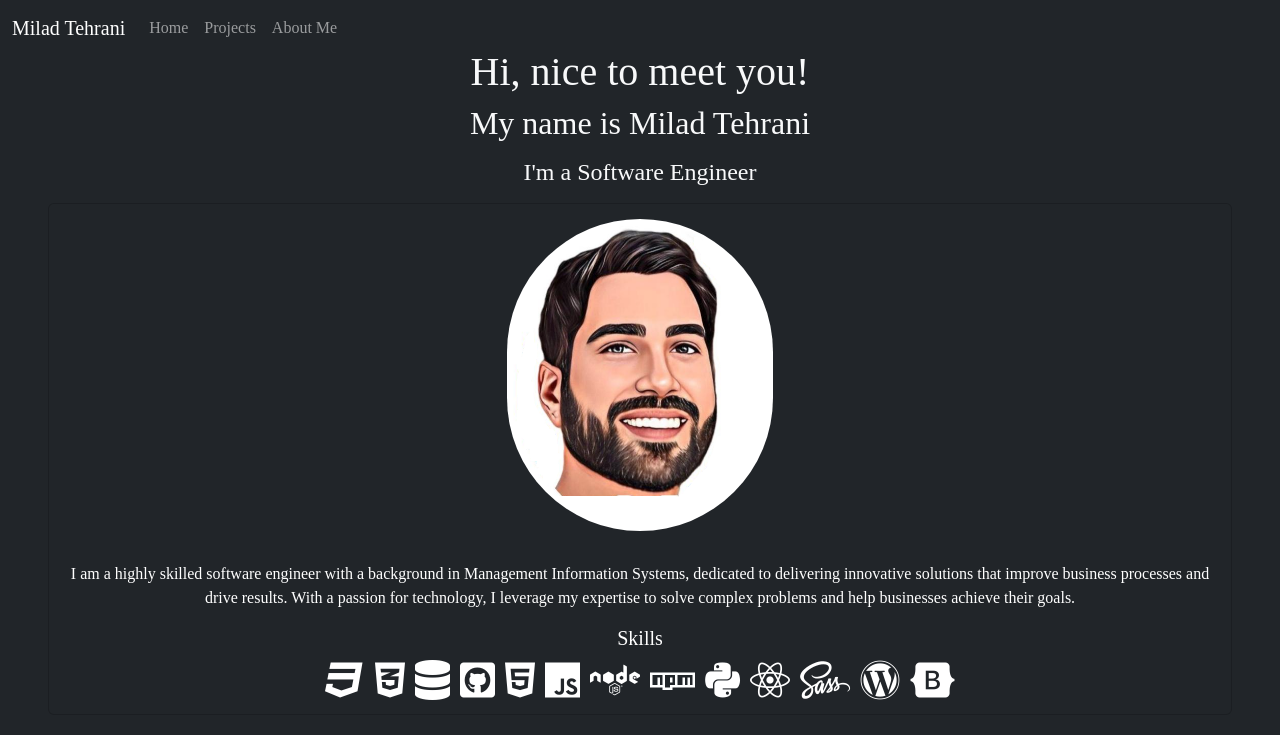
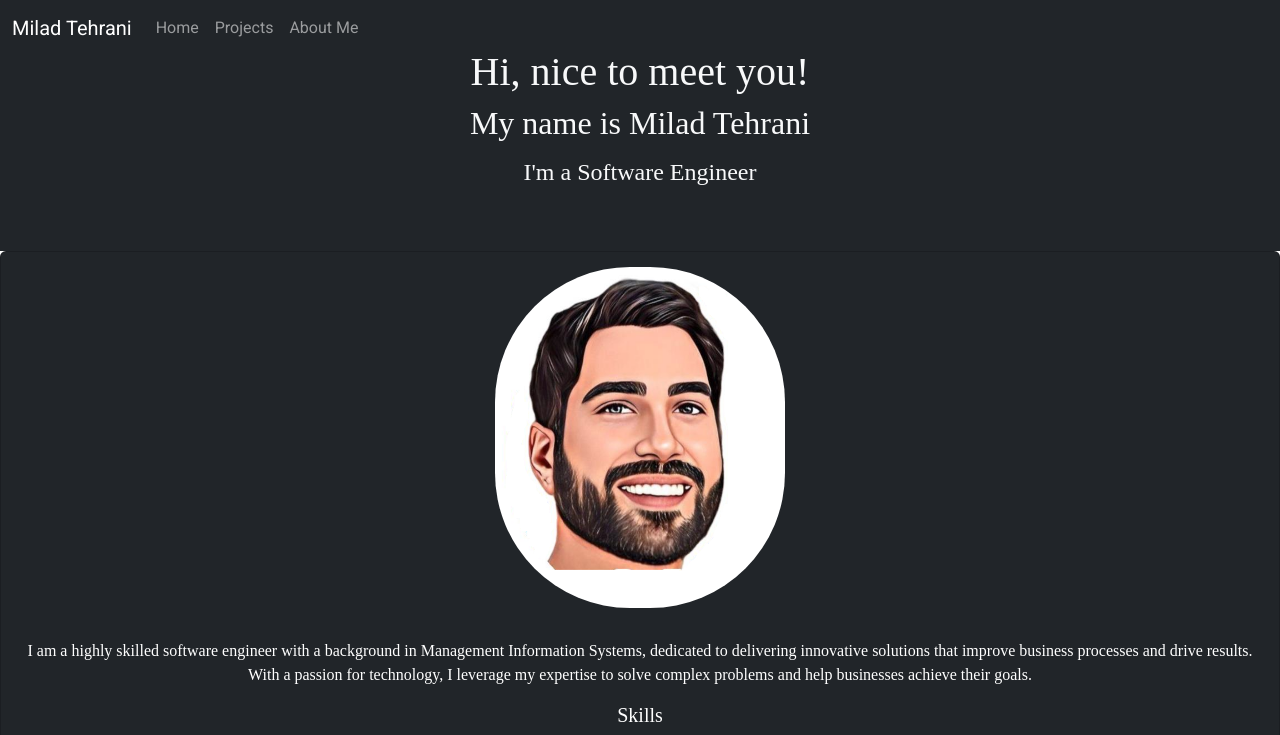
Before and after one commit to tehranimilad/Portfolio.v3, a React (Create React App) app in the folder frontend/: page /projects in a window 1280 px wide. Shown: the top 735 px of the page. Built offline with nearby package versions, Linux system fonts and the light colour scheme.

Commit message:
optimizing positioning of honmepage div

```diff
--- a/frontend/src/App.js
+++ b/frontend/src/App.js
@@ -10,6 +10,7 @@ export default function App() {
   return (
     <div>
     <Nav />
+    <div className="homepage-container">
     <HomePage />
     <Projects />
     <Footer />
@@ -18,5 +19,6 @@ export default function App() {
     </Routes>
 
     </div>
+    </div>
   );
 }
--- a/frontend/src/components/nav/index.js
+++ b/frontend/src/components/nav/index.js
@@ -3,7 +3,7 @@ import {MDBContainer,MDBNavbar,MDBNavbarBrand,MDBNavbarNav,MDBNavbarLink,} from
 
 function Nav() {
   return (
-    <MDBNavbar fixed='top' expand='lg'dark bgColor='dark'>
+    <MDBNavbar className="navTop" fixed='top' expand='lg'dark bgColor='dark'>
       <MDBContainer fluid>
         <MDBNavbarBrand href='/'>Milad Tehrani</MDBNavbarBrand>
           <MDBNavbarNav>
--- a/frontend/src/pages/HomePage/index.css
+++ b/frontend/src/pages/HomePage/index.css
@@ -5,6 +5,15 @@
     padding: 15px;
 }
 
-body {
+.homeHeader {
     font-family: 'Unbounded', cursive;
 }
+
+.homePageDiv {
+    height: 100vh;
+    background-size: cover;
+}
+
+.navTop  {
+    margin-bottom: 20px;
+}
--- a/frontend/src/pages/HomePage/index.js
+++ b/frontend/src/pages/HomePage/index.js
@@ -6,10 +6,13 @@ import './index.css';
 
 function HomePage () {
 return (
+  <div className="homePageDiv">
+   <div className="homeHeader">
     <div className='p-5 text-center bg-dark text-light'>
     <h1 className='mb-6'>Hi, nice to meet you!</h1>
     <h2 className='mb-3'>My name is Milad Tehrani</h2>
     <h4 className='mb-3'>I'm a Software Engineer</h4>
+    </div>
     <div class="text-center">
         <MDBCard background='dark' className='text-white'>
         <MDBCardImage position='top' className="avatar" src={headshot}></MDBCardImage>
@@ -22,12 +25,10 @@ return (
           <h1>
           <MDBIcon fab icon="css3" /> <MDBIcon fab icon="css3-alt" /> <MDBIcon fas icon="database" /> <MDBIcon fab icon="github-square" /> <MDBIcon fab icon="html5" /> <MDBIcon fab icon="js" /> <MDBIcon fab icon="node" /> <MDBIcon fab icon="npm" /> <MDBIcon fab icon="python" /> <MDBIcon fab icon="react" /> <MDBIcon fab icon="sass" /> <MDBIcon fab icon="wordpress" /> <MDBIcon fab icon="bootstrap" />
           </h1>
-
-
         </MDBCard>
         </div>
     </div>
-
+    </div>
 
 );
 }
--- a/frontend/src/pages/Projects/index.js
+++ b/frontend/src/pages/Projects/index.js
@@ -6,6 +6,7 @@ import cruiseAmerica2 from './assets/screenRecording2.gif'
 function Projects() {
   return (
     <div class="text-center">
+      <MDBCardTitle>Projects</MDBCardTitle>
     <MDBRow>
       <MDBCol sm='6'>
         <MDBCard>
```
Also changed, not shown: frontend/src/index.css (line endings or trailing spaces).
